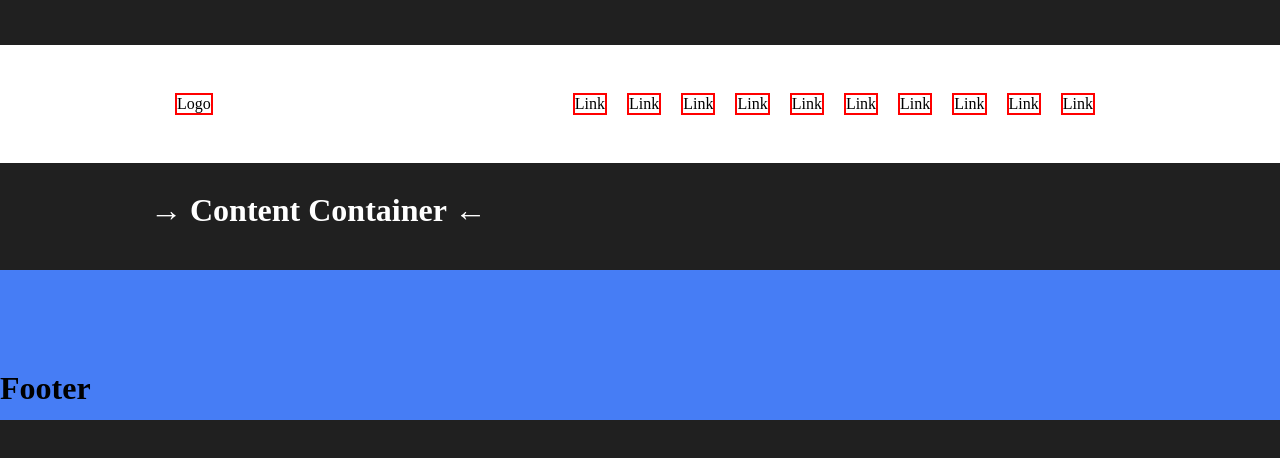
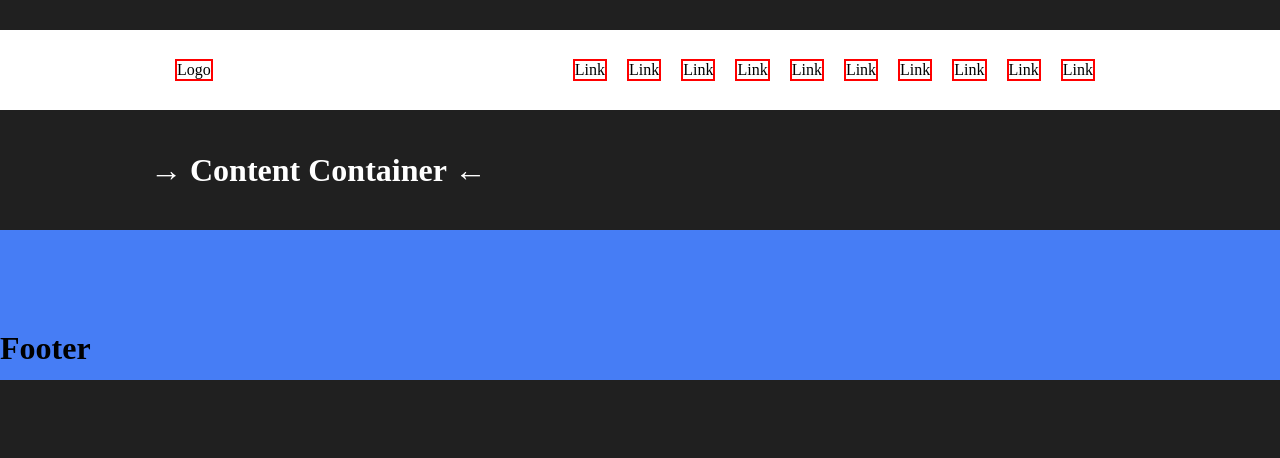
Before and after one commit to DanielMarella/vite-comics, a Vue app: page / in a window 1280 px wide. Shown: the top 458 px of the page. Built offline with nearby package versions, Linux system fonts and the light colour scheme.

Commit message:
fix the structur of header, remove the position:absolute and relative

```diff
--- a/src/components/HeaderApp.vue
+++ b/src/components/HeaderApp.vue
@@ -32,18 +32,15 @@ export default {
 <style lang="scss">
 
     header{
-        position: relative;
-        background-color: #202020;
-        height: 150px;
     }
 
     .header-container{
         width: 100%;
-        padding: 3rem 0;
-        position: relative;
-        top: 30%;
+        height: 10vh;
+        margin-top: 30px;
         background-color: #fff;
         display: flex;
+        align-items: center;
         justify-content: space-between;
     }
 
```
